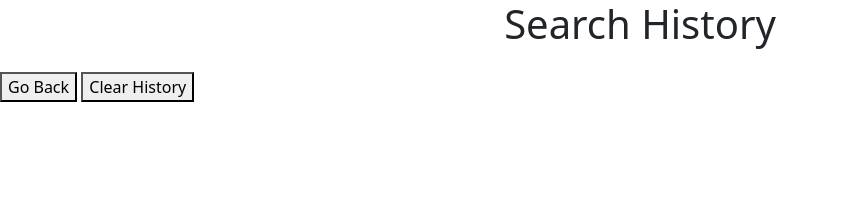
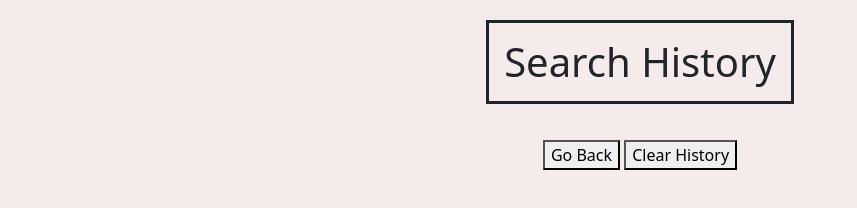
Before and after one commit to klaudia102/WordSmith, a plain HTML site: page searchHistory.html in a window 1280 px wide. Shown: the whole page, without its empty margins (0-857 px from the left). Drawn offline with nearby package versions, Linux system fonts and the light colour scheme.

Commit message:
added styling to h1 in searchHistory.css

```diff
--- a/assets/css/searchHistory.css
+++ b/assets/css/searchHistory.css
@@ -1,13 +1,20 @@
+body {
+  background-color: #f5ebeb;
+}
+
 h1 {
   display: flex;
   justify-content: center;
+  margin-top: 20px;
+  margin-bottom: 20px;
+  padding: 15px;
+  border: solid 3px;
 }
 
 ul {
   display: flex;
   flex-direction: column;
   justify-content: center;
-  font-size: 20px;
   list-style-type: decimal-leading-zero;
 }
 
@@ -15,3 +22,10 @@ ul {
   display: flex;
   align-items: center;
 }
+
+.wrapper {
+  display: flex;
+  justify-content: center;
+  flex-direction: column;
+  align-items: center;
+}
```
